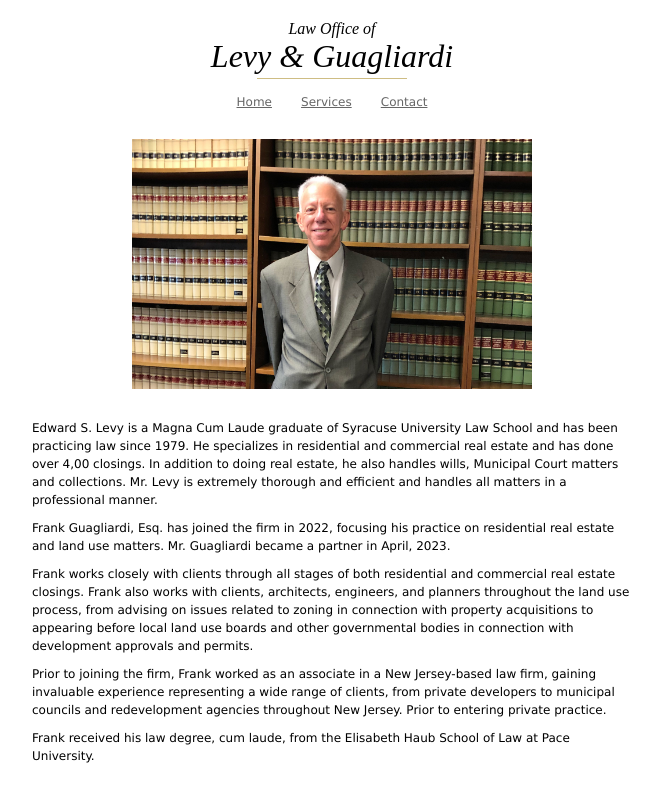
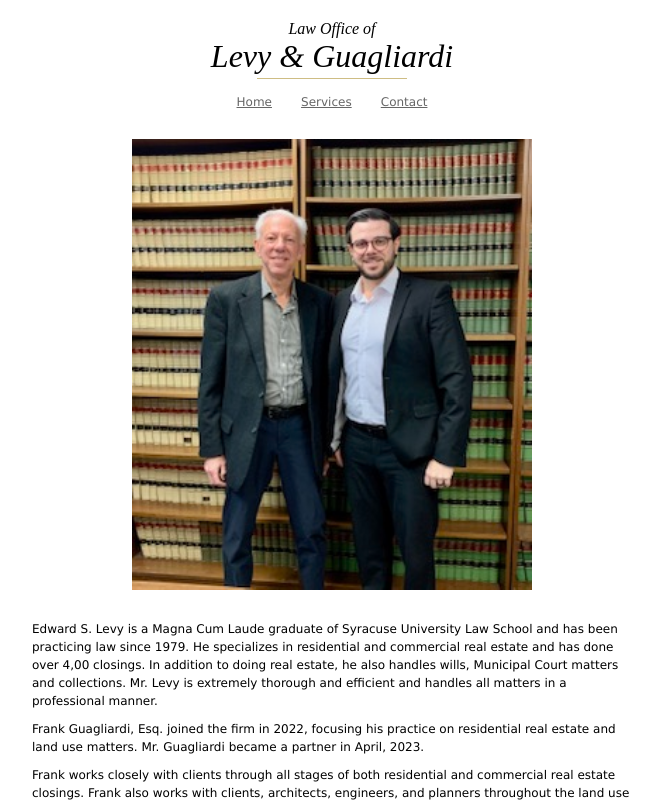
Before and after one commit to mikewgd/pearllevy, a React (Vite) app: page / in a window 1280 px wide. Shown: the top 802 px of the page, without its empty margins (308-968 px from the left). Built offline with nearby package versions, Linux system fonts and the light colour scheme.

Commit message:
copy changes

```diff
--- a/src/components/pages/HomePage/index.js
+++ b/src/components/pages/HomePage/index.js
@@ -3,11 +3,11 @@
 import { Paragraph } from '../../styles';
 import { Image } from './HomePage.css';
 
-import EdwardSLevy from '../../../assets/images/edwardslevy.jpg';
+import EdwardSLevy from '../../../assets/images/IMG_2324.jpg';
 
 export const HomePage = () => (
   <Fragment>
-    <Image src={EdwardSLevy} alt="Edward S Levy" />
+    <Image src={EdwardSLevy} alt="Edward S Levy & Frank Guagliardi" />
     <Paragraph>
       Edward S. Levy is a Magna Cum Laude graduate of Syracuse University Law School and
       has been practicing law since 1979. He specializes in residential and commercial
@@ -17,7 +17,7 @@
       matters in a professional manner.
     </Paragraph>
     <Paragraph>
-      Frank Guagliardi, Esq. has joined the firm in 2022, focusing
+      Frank Guagliardi, Esq. joined the firm in 2022, focusing
       his practice on residential real estate and land use matters. Mr. Guagliardi became
       a partner in April, 2023.
     </Paragraph>
--- a/src/components/pages/ServicesPage/index.js
+++ b/src/components/pages/ServicesPage/index.js
@@ -16,7 +16,7 @@
       outset a good working relationship with the client. At the Law Office of Levy & Guagliardi,
       each client is kept fully informed of developments with regular updates.
       The firm establishes relationships with its clients which extend beyond the
-      provisions of his legal services. The firms clients consider them to be a personal
+      provisions of its legal services. The firms clients consider them to be a personal
       friend and advisor.
     </Paragraph>
     <Paragraph>
@@ -26,7 +26,7 @@
       aspects of residential closings, including contract negotiations, resolving all inspection
       issues, ordering title and survey, interfacing with the lender and doing everything that
       is necessary to facilitate a smooth and efficient closing.
-      Edward & Franks are very &quot;hands on&quot; attornies who do not delegate important
+      Edward & Frank are very &quot;hands on&quot; attorneys who do not delegate important
       responsibilities to others. They will make sure there are no surprises at closing,
       and will protect all of your rights.
     </Paragraph>
--- a/src/index.html
+++ b/src/index.html
@@ -4,9 +4,9 @@
   <meta charset="UTF-8">
   <meta name="viewport" content="width=device-width, initial-scale=1.0">
   <meta http-equiv="X-UA-Compatible" content="ie=edge">
-  <meta name="description" content="The law office of Edward S. Levy.">
-  <meta name="keywords" content="real estate, personal injury, workers compensation, collections, wills, Municipal Court matters, West Caldwell, Fairfield, Levy, Law Office">
-  <title>Law Office of Edward S. Levy</title>
+  <meta name="description" content="The law office of Levy & Guagliardi.">
+  <meta name="keywords" content="real estate, wills, Municipal Court matters, West Caldwell, Fairfield, Levy, Law Office, Guagliardi">
+  <title>Law Office of Levy & Guagliardi</title>
 </head>
 
 <body>
```
Also changed, not shown: src/assets/images/IMG_2324.jpg (added).
